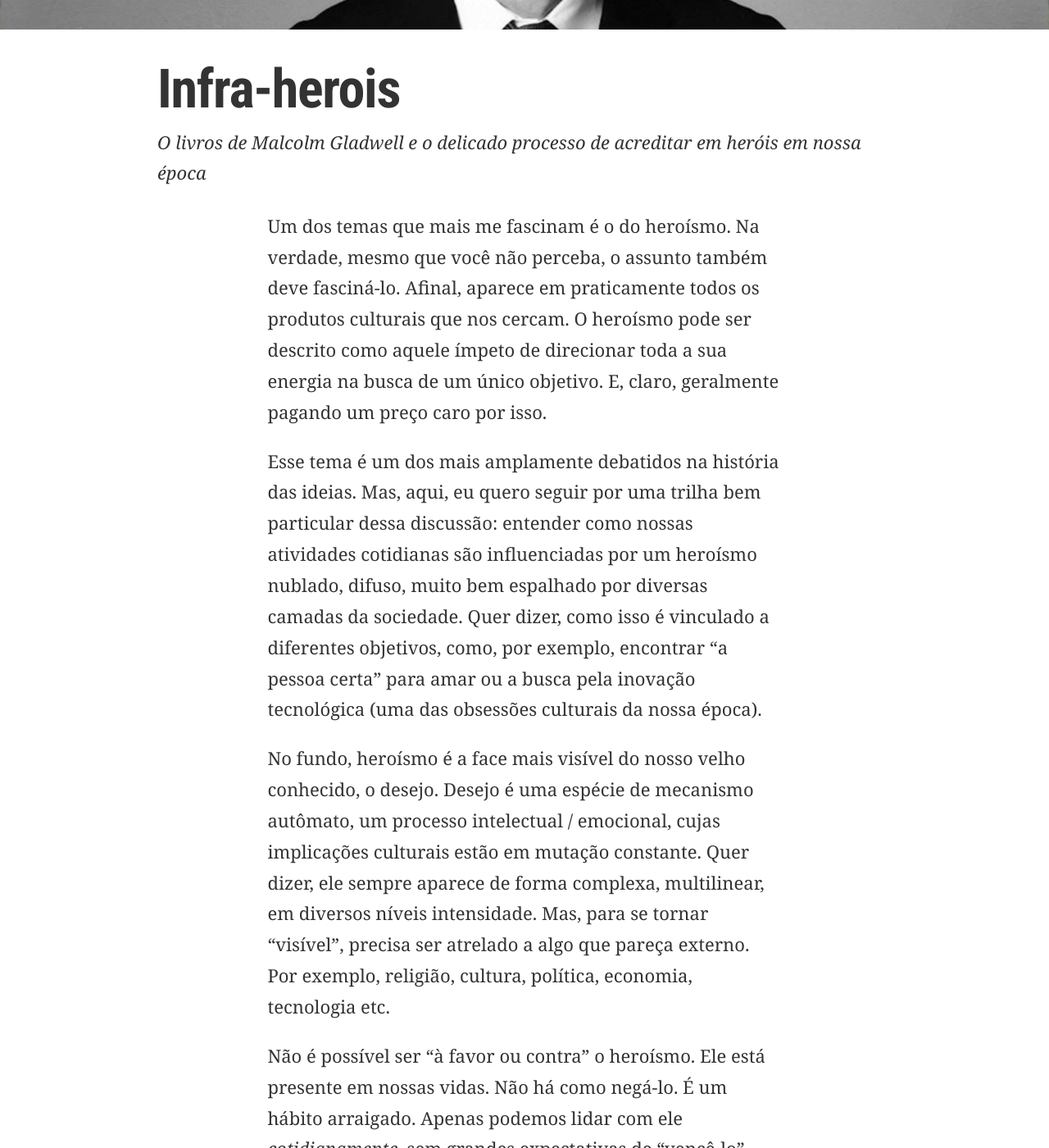
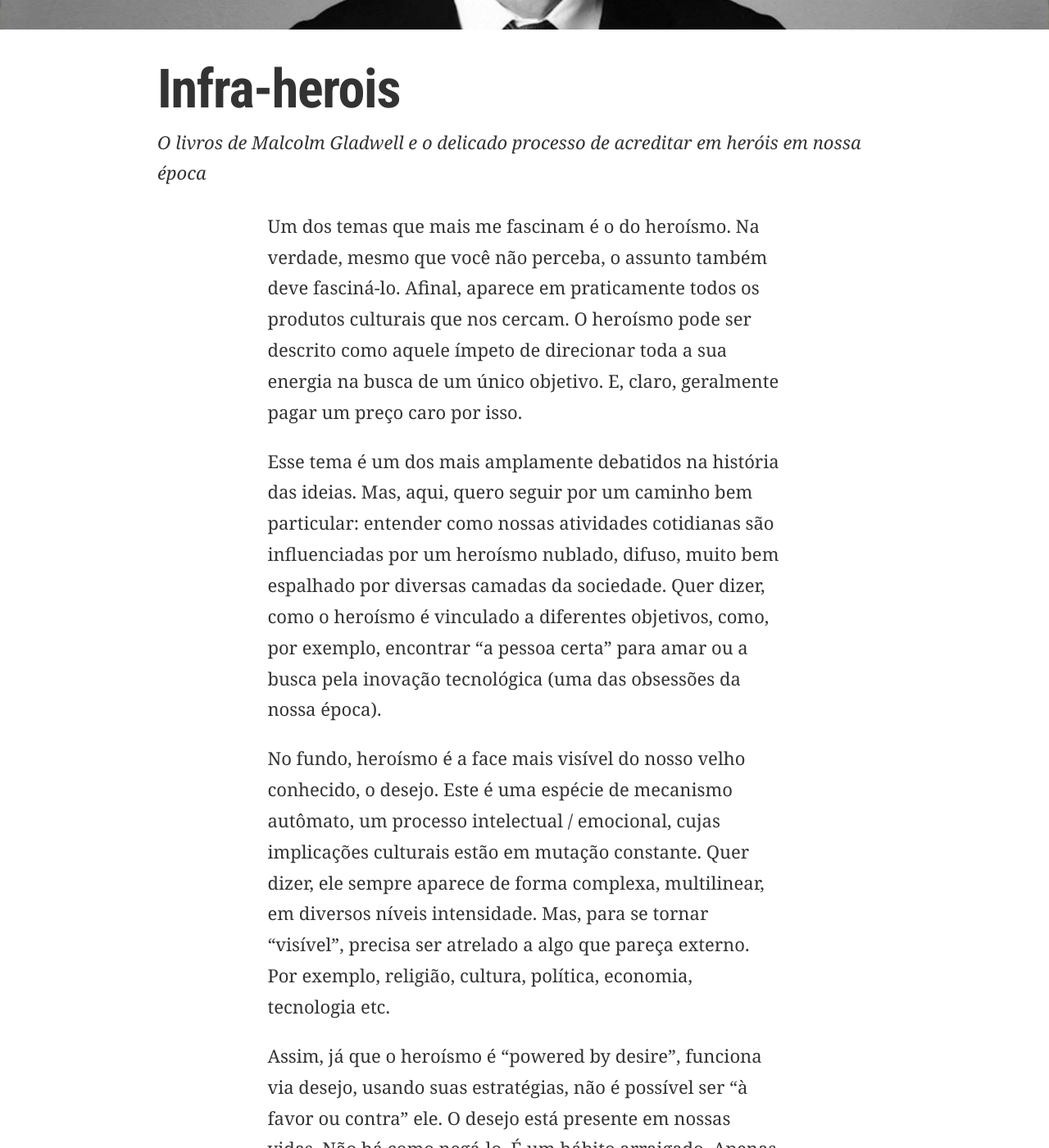
Before and after one commit to eduf/eduf.github.com, a Jekyll site: the page built from _posts/2013-07-08-infra-herois.md, in a window 1280 px wide and 1400 px high, scrolled down 454 px. Shown: the whole window at 82% size. Built offline with Jekyll 4.4.1, drawn with Linux system fonts in a browser that asks for light colours; nearby versions of some CDN libraries; comment, search, counter and statistics services are not loaded; some of the changed text lies outside the part shown.

Commit message:
Correções no GDWL

```diff
--- a/_posts/2013-07-08-infra-herois.md
+++ b/_posts/2013-07-08-infra-herois.md
@@ -11,15 +11,17 @@
 - /images/gladwell.jpg
 ---
 
-Um dos temas que mais me fascinam é o do heroísmo. Na verdade, mesmo que você não perceba, o assunto também deve fasciná-lo. Afinal, aparece em praticamente todos os produtos culturais que nos cercam. O heroísmo pode ser descrito como aquele ímpeto de direcionar toda a sua energia na busca de um único objetivo. E, claro, geralmente pagando um preço caro por isso.
+Um dos temas que mais me fascinam é o do heroísmo. Na verdade, mesmo que você não perceba, o assunto também deve fasciná-lo. Afinal, aparece em praticamente todos os produtos culturais que nos cercam. O heroísmo pode ser descrito como aquele ímpeto de direcionar toda a sua energia na busca de um único objetivo. E, claro, geralmente pagar um preço caro por isso.
 
-Esse tema é um dos mais amplamente debatidos na história das ideias. Mas, aqui, eu quero seguir por uma trilha bem particular dessa discussão: entender como nossas atividades cotidianas são influenciadas por um heroísmo nublado, difuso, muito bem espalhado por diversas camadas da sociedade. Quer dizer, como isso é vinculado a diferentes objetivos, como, por exemplo, encontrar “a pessoa certa” para amar ou a busca pela inovação tecnológica (uma das obsessões culturais da nossa época).
+Esse tema é um dos mais amplamente debatidos na história das ideias. Mas, aqui, quero seguir por um caminho bem particular: entender como nossas atividades cotidianas são influenciadas por um heroísmo nublado, difuso, muito bem espalhado por diversas camadas da sociedade. Quer dizer, como o heroísmo é vinculado a diferentes objetivos, como, por exemplo, encontrar “a pessoa certa” para amar ou a busca pela inovação tecnológica (uma das obsessões da nossa época).
 
-No fundo, heroísmo é a face mais visível do nosso velho conhecido, o desejo. Desejo é uma espécie de mecanismo autômato, um processo intelectual / emocional, cujas implicações culturais estão em mutação constante. Quer dizer, ele sempre aparece de forma complexa, multilinear, em diversos níveis intensidade. Mas, para se tornar “visível”, precisa ser atrelado a algo que pareça externo. Por exemplo, religião, cultura, política, economia, tecnologia etc.
+No fundo, heroísmo é a face mais visível do nosso velho conhecido, o desejo. Este é uma espécie de mecanismo autômato, um processo intelectual / emocional, cujas implicações culturais estão em mutação constante. Quer dizer, ele sempre aparece de forma complexa, multilinear, em diversos níveis intensidade. Mas, para se tornar “visível”, precisa ser atrelado a algo que pareça externo. Por exemplo, religião, cultura, política, economia, tecnologia etc.
 
-Não é possível ser “à favor ou contra” o heroísmo. Ele está presente em nossas vidas. Não há como negá-lo. É um hábito arraigado. Apenas podemos lidar com ele *cotidianamente*, sem grandes expectativas de “vencê-lo” (crença que implicaria, de novo, em heroísmo).
+Assim, já que o heroísmo é "powered by desire", funciona via desejo, usando suas estratégias, não é possível ser “à favor ou contra” ele. O desejo está presente em nossas vidas. Não há como negá-lo. É um hábito arraigado. Apenas podemos lidar com ele *cotidianamente*, sem grandes expectativas de “vencê-lo” (crença que implicaria, de novo, em heroísmo).
 
-Afinal, ele é extremamente sedutor por ser *simplista*. De alguma forma, ele torna nossa vida mais fácil, parece organizar uma realidade aparentemente caótica.
+## A sedução do heroísmo
+
+O heroísmo é extremamente sedutor por ser *simplista*. De alguma forma, ele torna nossa vida mais fácil, parece organizar uma realidade aparentemente caótica.
 
 Assim, todo herói acredita que compreende a realidade melhor que “os outros”. Consciente ou inconscientemente, acha que tem uma capacidade mais ampla de calcular a imensa concatenação de causas e efeitos que resultam naquilo que chamamos de realidade. Por isso, o herói quase sempre cria algum tipo de fundamentalismo.
 
```
